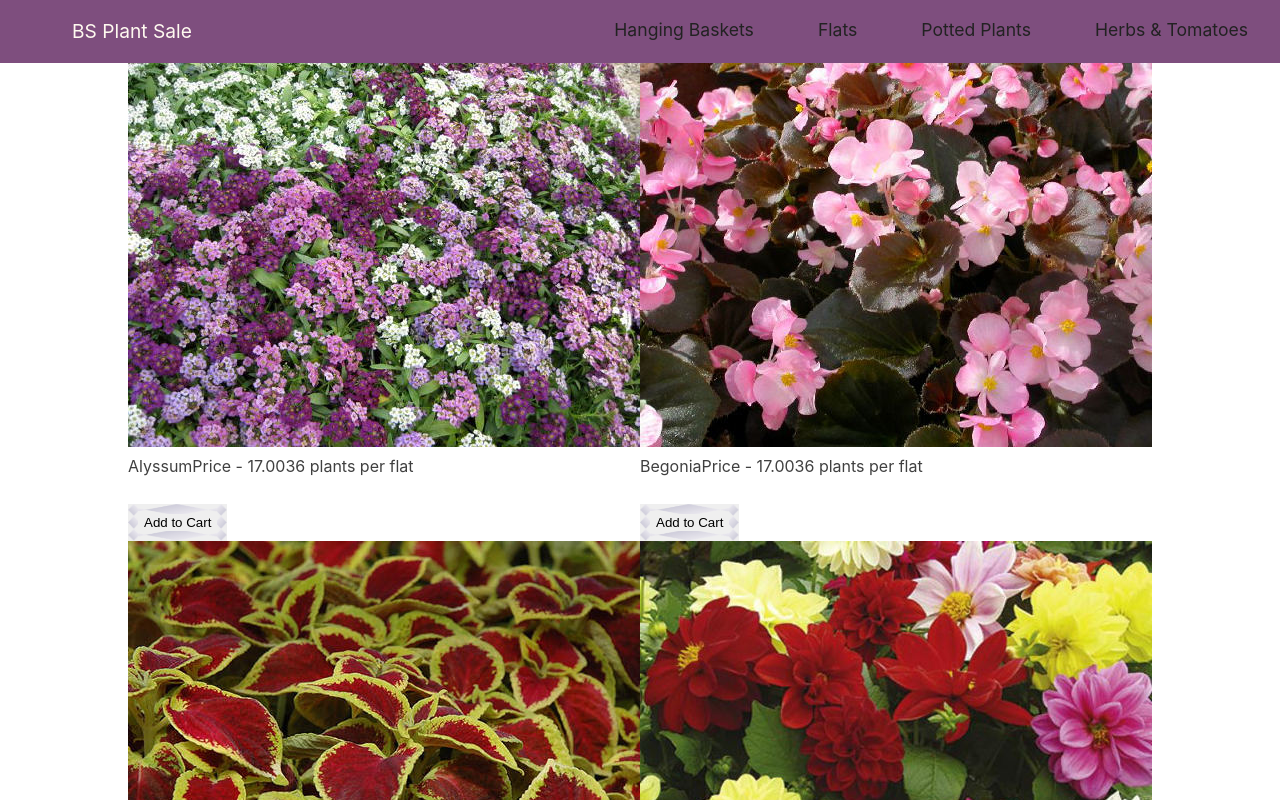
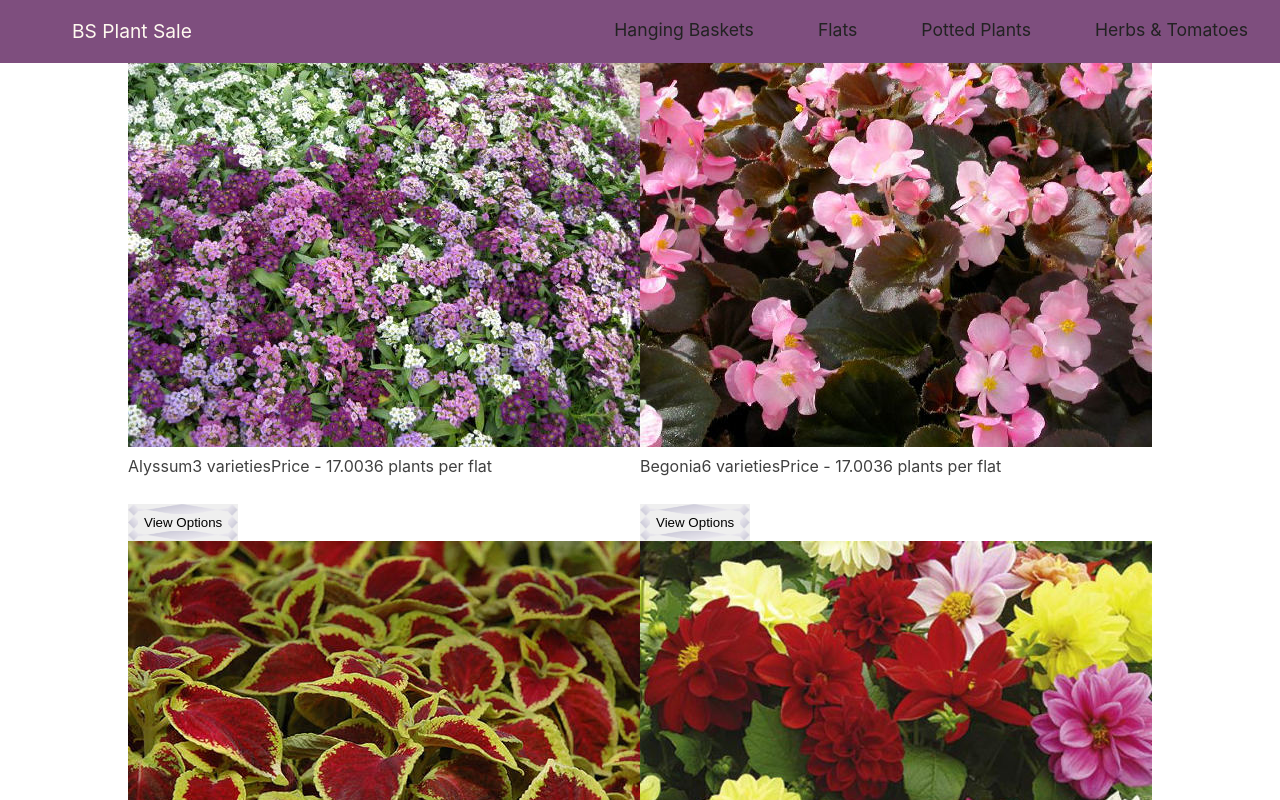
Before and after one commit to betsystevens/flowersale, a React (Create React App) app: page /flats in a window 1280 px wide. Shown: the top 800 px of the page. Built offline with nearby package versions, Linux system fonts and the light colour scheme.

Commit message:
add variety name or count, 'View Options' for button

```diff
--- a/src/components/FlowerCards.js
+++ b/src/components/FlowerCards.js
@@ -1,27 +1,29 @@
 import React from 'react';
 
 function FlowerCards(props) {
-  const flatInfo = props.flowers.filter((flower) => flower.container.name === 'flat')
-  const price = flatInfo[0].price
-  const containerInfo = flatInfo[0].container.description
+  const flatDetails = props.flowers.filter((flower) => flower.container.name === 'flat')
+  const price = flatDetails[0].price
+  const containerDetails = flatDetails[0].container.description
   const flatCards = props.flats.map((flat) => {
+    const varietyCount = flat.variety.length;
+    const varietyDetails = (varietyCount === 1) ? flat.variety[0] : `${flat.variety.length} varieties`
+    const buttonText = (varietyCount === 1) ? 'Add to Cart' : 'View Options'
     return (
       <div key={flat.id} >
         <div className="m-5 w-60 shadow-lg border border-white hover:border-purple-200">
-          <div className="">
-            <img src={flat.image} alt={flat.name}
-                 className="px-4 pt-4 pb-6" />
+          <div>
+            <img className="px-4 pt-4 pb-6"
+                 src={flat.image} alt={flat.name} />
           </div>
           <div className="p-2 flex flex-col items-center">
             <p className="font-extrabold text-lg">{flat.name}</p>
+            <p className="pt-1">{`${varietyDetails}`}</p>
             <p className="pt-1">{`Price - ${price}`}</p>
-            <p className="pt-1">{`${containerInfo}`}</p>
+            <p className="pt-1">{`${containerDetails}`}</p>
           </div>
           <div className="flex flex-col items-center w-full p-4 pb-7">
-            <button
-              className="px-8 pb-2 hover:bg-purple-100
-                         fancy-button">
-              Add to Cart
+            <button className="px-8 pb-2 hover:bg-purple-100 fancy-button">
+              {buttonText}
             </button>
           </div>
         </div>
```
